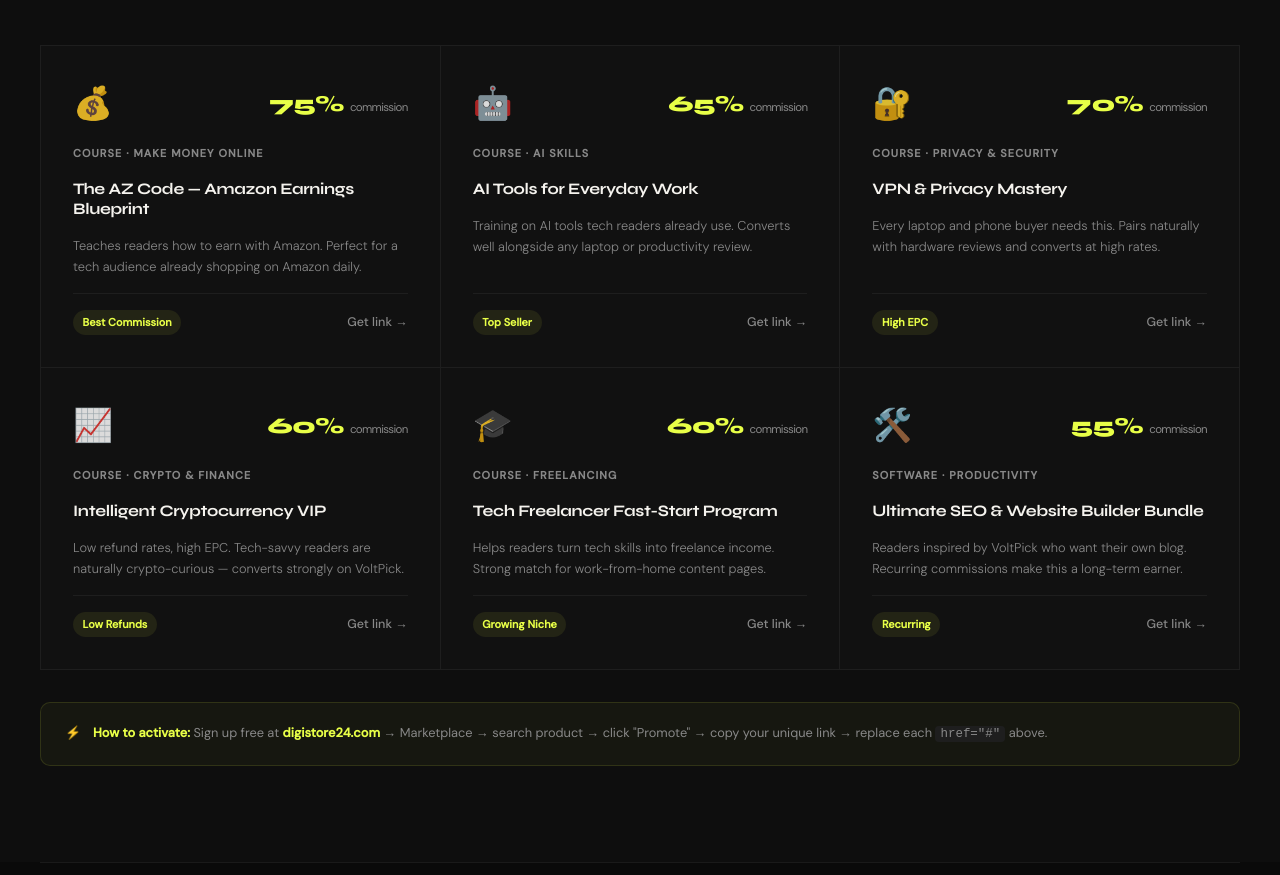
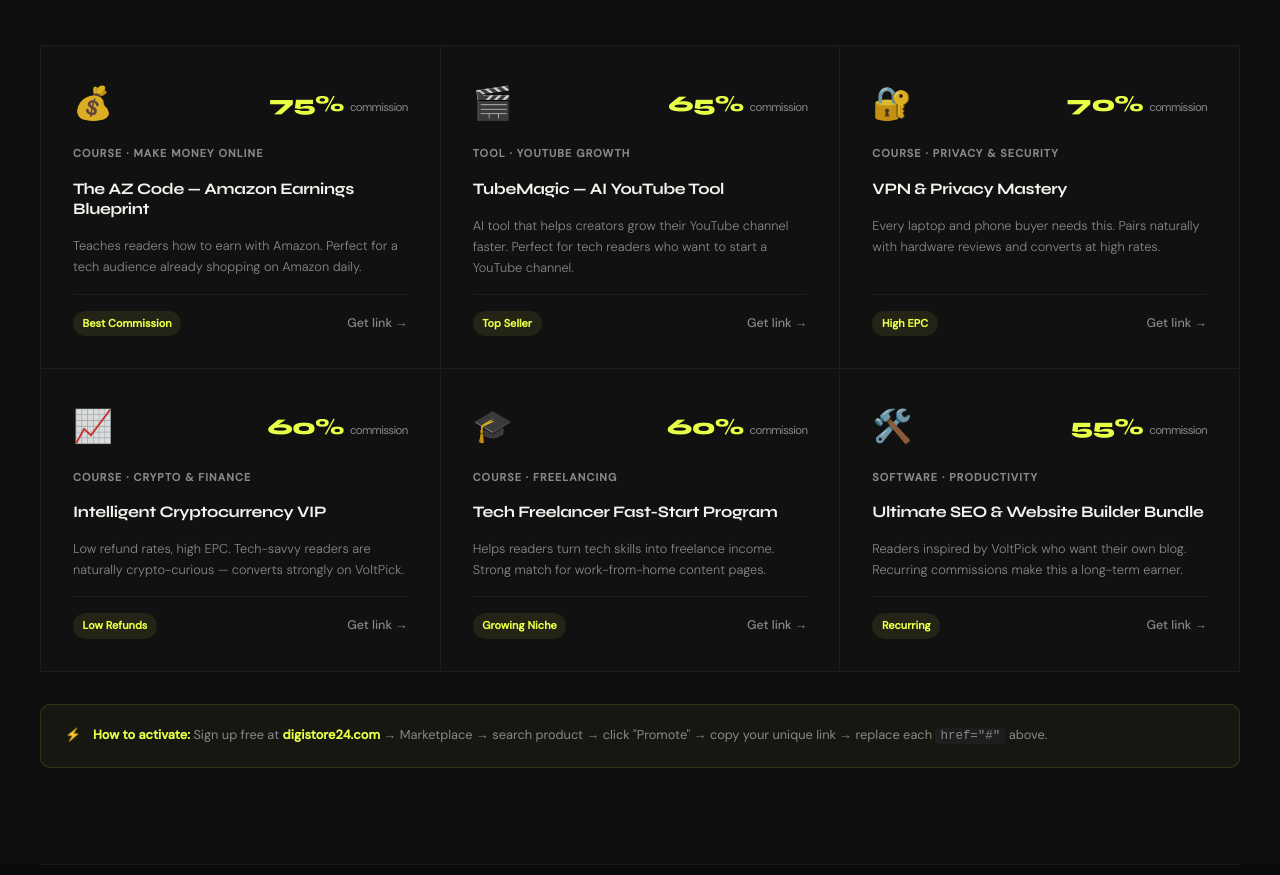
Before and after one commit to eddieh367-create/voltpick, a plain HTML site: page index.html in a window 1280 px wide. Shown: the part 4190-5065 px from the top of the page. Drawn offline with Linux system fonts and the light colour scheme.

Commit message:
Add files via upload

```diff
--- a/index.html
+++ b/index.html
@@ -330,18 +330,18 @@
     <p style="font-size:0.875rem;color:var(--text-muted);max-width:320px;font-weight:300;line-height:1.8;">These digital products match our readers' interests and pay 50–75% commission — covering what tech products can't on Amazon.</p>
   </div>
   <div class="ds-grid">
-    <a href="#" class="ds-card">
+    <a href="https://www.theazcode.com#aff=eddieh367e5fb" class="ds-card">
       <div class="ds-card-top"><div class="ds-icon">💰</div><div class="ds-commission">75% <span>commission</span></div></div>
       <div class="ds-type">Course · Make Money Online</div>
       <div class="ds-title">The AZ Code — Amazon Earnings Blueprint</div>
       <div class="ds-desc">Teaches readers how to earn with Amazon. Perfect for a tech audience already shopping on Amazon daily.</div>
       <div class="ds-card-footer"><span class="ds-tag">Best Commission</span><span class="ds-cta">Get link →</span></div>
     </a>
-    <a href="#" class="ds-card">
-      <div class="ds-card-top"><div class="ds-icon">🤖</div><div class="ds-commission">65% <span>commission</span></div></div>
-      <div class="ds-type">Course · AI Skills</div>
-      <div class="ds-title">AI Tools for Everyday Work</div>
-      <div class="ds-desc">Training on AI tools tech readers already use. Converts well alongside any laptop or productivity review.</div>
+    <a href="https://tubemagic.com/ds#aff=eddieh367e5fb" class="ds-card">
+      <div class="ds-card-top"><div class="ds-icon">🎬</div><div class="ds-commission">65% <span>commission</span></div></div>
+      <div class="ds-type">Tool · YouTube Growth</div>
+      <div class="ds-title">TubeMagic — AI YouTube Tool</div>
+      <div class="ds-desc">AI tool that helps creators grow their YouTube channel faster. Perfect for tech readers who want to start a YouTube channel.</div>
       <div class="ds-card-footer"><span class="ds-tag">Top Seller</span><span class="ds-cta">Get link →</span></div>
     </a>
     <a href="#" class="ds-card">
```
